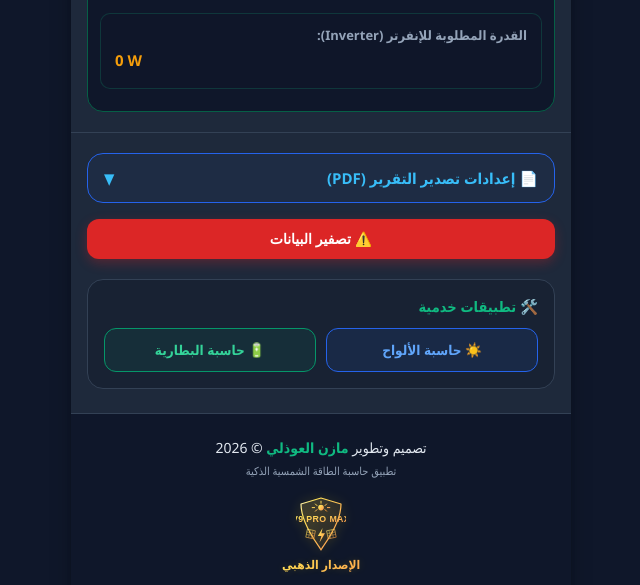
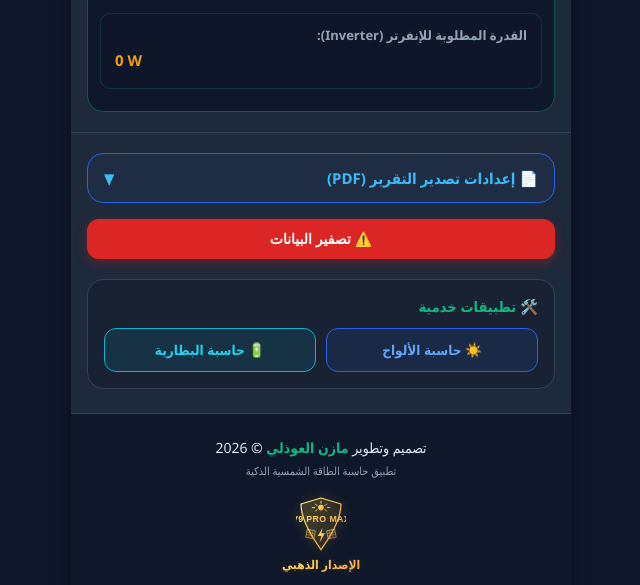
Before and after one commit to mazen-alawdhali/solar-calculator, a website: page index.html in a window 1280 px wide. Shown: the part 1356-1941 px from the top of the page, without its empty margins (319-959 px from the left). Drawn offline with Linux system fonts and the light colour scheme; no server answers.

Commit message:
Add files via upload

```diff
--- a/index.html
+++ b/index.html
@@ -872,7 +872,7 @@
                         <div style="font-size: 14.5px; font-weight: 700; color: #10b981; margin-bottom: 12px; display: flex; align-items: center; gap: 8px;" data-i18n="serviceAppsTitle">🛠️ تطبيقات خدمية</div>
                         <div style="display: flex; gap: 10px; flex-wrap: wrap;">
                             <a href="https://solar-panels-pro.vercel.app/" target="_blank" class="btn" style="flex: 1; font-size: 13.5px; padding: 12px; text-decoration: none; background: rgba(37, 99, 235, 0.1); border: 1px solid #2563eb; color: #60a5fa; min-width: 130px;" id="pnlNavBtn" data-i18n="pnlNavBtn">☀️ حاسبة الألواح</a>
-                            <a href="https://battery-monitor-pro.vercel.app/" target="_blank" class="btn" style="flex: 1; font-size: 13.5px; padding: 12px; text-decoration: none; background: rgba(5, 150, 105, 0.1); border: 1px solid #059669; color: #34d399; min-width: 130px; margin-top: 0;" id="battNavBtn" data-i18n="battNavBtn">🔋 حاسبة البطارية</a>
+                            <a href="https://battery-monitor-pro.vercel.app/" target="_blank" class="btn" style="flex: 1; font-size: 13.5px; padding: 12px; text-decoration: none; background: rgba(6, 182, 212, 0.1); border: 1px solid #06b6d4; color: #22d3ee; min-width: 130px; margin-top: 0;" id="battNavBtn" data-i18n="battNavBtn">🔋 حاسبة البطارية</a>
                         </div>
                     </div>
 
```
